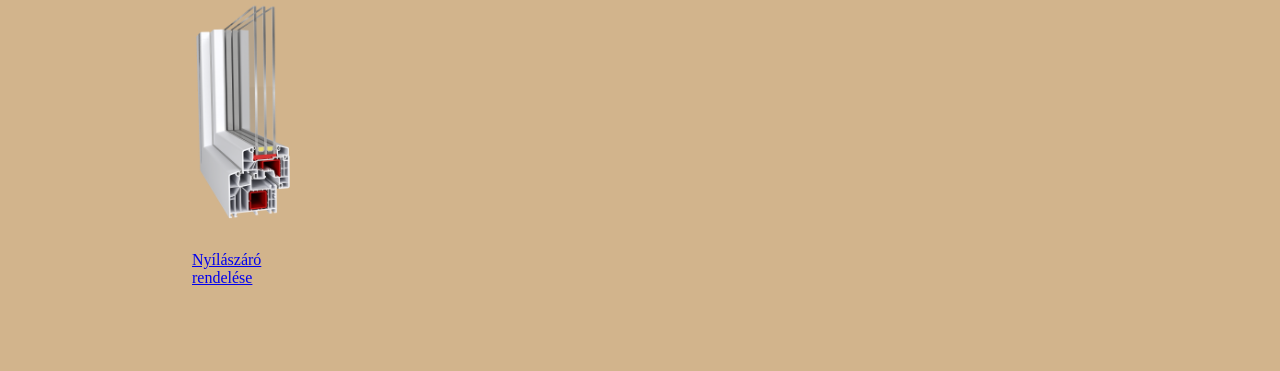
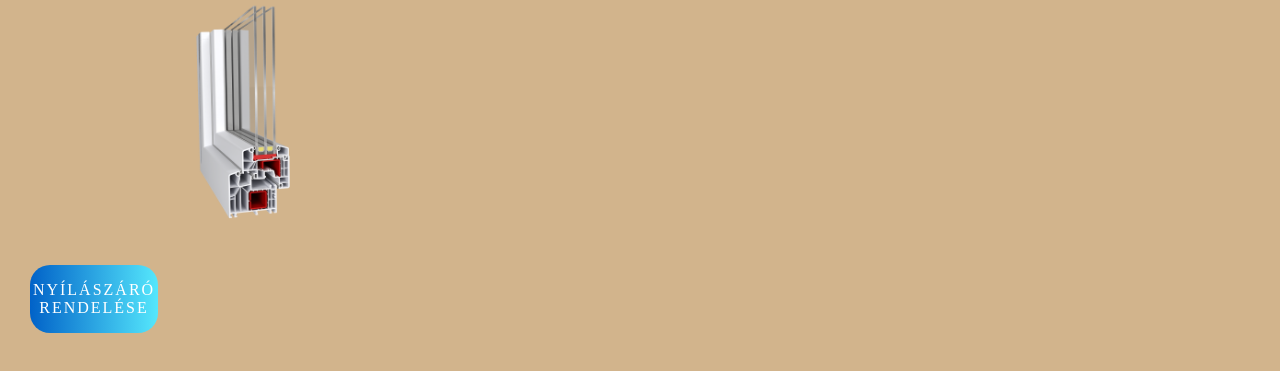
Before and after one commit to vilm2007/bkfenster, a plain HTML site: page index.html in a window 1280 px wide. Shown: the part 297-668 px from the top of the page. Drawn offline with Linux system fonts and the light colour scheme.

Commit message:
Add files via upload

```diff
--- a/index.html
+++ b/index.html
@@ -35,7 +35,9 @@
         </div>
         <div class="rend">
             <a href="elerhetosegeink.html">
+                <div class="nyil">
                 <p>Nyílászáró rendelése</p>
+                </div>
             </a>
         </div>
     </div>
--- a/style.css
+++ b/style.css
@@ -89,17 +89,23 @@
  }
 
  .rend {
-   padding-left: 15%;
-   width: 100px;
-   height: 100px;
-   float: left;
-   transition: 2s;
- }
- .rend:hover{
-  transform: scale(1.3);
-  border-radius:100px ;
- }
-
- .szek {
+  height: auto;
+  width: 10%;
+  margin: 30px;
+  }
+.nyil{
+  text-transform: uppercase;
+  position: relative;
+  display: inline-block;
+  color: #fff;
+  text-decoration: none;
+  letter-spacing: 2px;
+  background: linear-gradient(90deg,#0162c8,#55e7fc);
+  border-radius: 20px;
+  position: relative;
+  text-align: center;
+  transition: 10s;
+}
+.szek {
    padding-left: 15%;
  }
```
